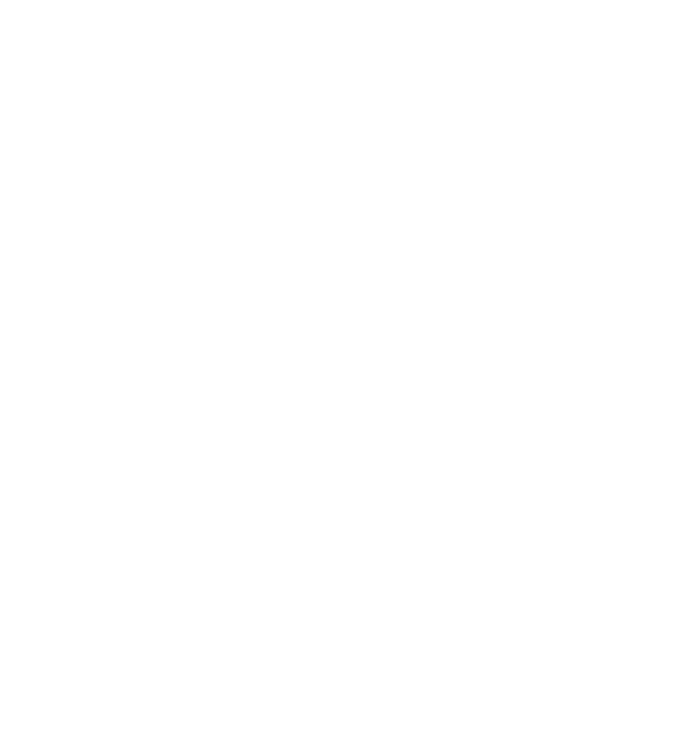
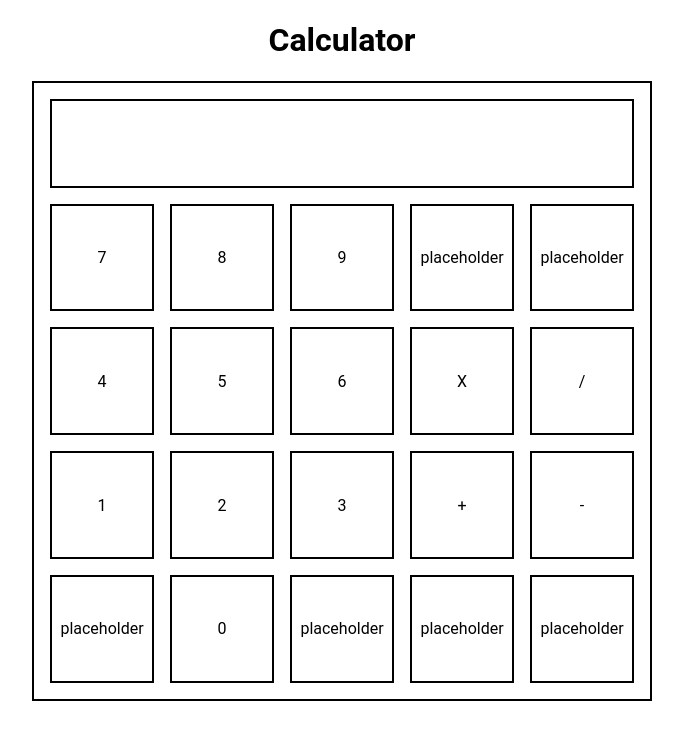
Before and after one commit to blurfrost/calculator, a plain HTML site: page index.html in a window 1280 px wide. Shown: the whole page, without its empty margins (298-981 px from the left). Drawn offline with Linux system fonts and the light colour scheme.

Commit message:
Added basic layout of calculator with placeholders using HTML and CSS

```diff
--- a/index.html
+++ b/index.html
@@ -3,9 +3,44 @@
 <head>
     <meta charset="UTF-8">
     <meta name="viewport" content="width=device-width, initial-scale=1.0">
-    <title>Document</title>
+    <title>Calculator</title>
+    <link rel="stylesheet" href="styles.css">
 </head>
 <body>
+    <h1>Calculator</h1>
+
+        <div id="calc-container">
+            <div id="display"></div>
+            <div class="row-container">
+                <div class="box" id="seven">7</div>
+                <div class="box" id="eight">8</div>
+                <div class="box" id="nine">9</div>
+                <div class="box">placeholder</div>
+                <div class="box">placeholder</div>
+            </div>
+            <div class="row-container">
+                <div class="box" id="four">4</div>
+                <div class="box" id="five">5</div>
+                <div class="box" id="six">6</div>
+                <div class="box" id="multiply">X</div>
+                <div class="box" id="divide">/</div>
+            </div>
+            <div class="row-container">
+                <div class="box" id="one">1</div>
+                <div class="box" id="two">2</div>
+                <div class="box" id="three">3</div>
+                <div class="box" id="add">+</div>
+                <div class="box" id="subtract">-</div>
+            </div>
+            <div class="row-container">
+                <div class="box">placeholder</div>
+                <div class="box" id="zero">0</div>
+                <div class="box">placeholder</div>
+                <div class="box">placeholder</div>
+                <div class="box">placeholder</div>
+            </div>
+        </div>
+
     <script src="script.js"></script>
 </body>
 </html>
--- a/styles.css
+++ b/styles.css
@@ -0,0 +1,39 @@
+* {
+    font-family: Roboto, sans-serif;
+    text-align: center;
+}
+
+#calc-container {
+    display: flex;
+    flex-direction: column;
+    justify-content: space-evenly;
+    align-items: stretch;
+    aspect-ratio: 1/1;
+    max-width: 600px;
+    padding: 8px;
+    margin: 0 auto;
+    border: 2px solid black;
+}
+
+#display {
+    border: 2px solid black;
+    margin: 8px;
+    flex: 1 1 auto;
+}
+
+.row-container {
+    display: flex;
+    justify-content: space-evenly;
+    align-items: stretch;
+    flex: 1 1 auto;
+}
+
+.box {
+    width: 100%;
+    flex: 1 1 auto;
+    border: 2px solid black;
+    display: flex;
+    justify-content: center;
+    align-items: center;
+    margin: 8px;
+}
```
